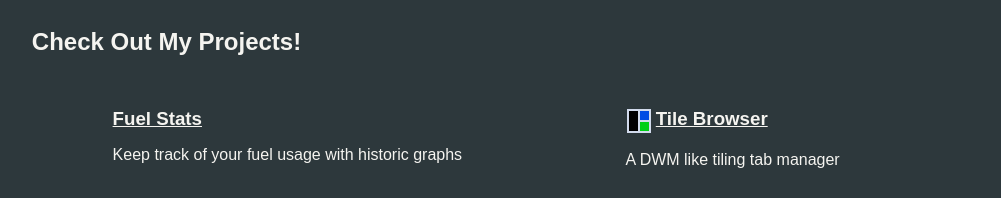
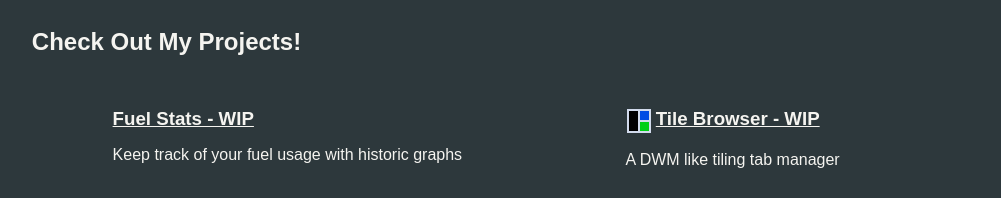
Before and after one commit to lukeo102/PersonalSite, a plain HTML site: page www/index.html in a window 1280 px wide. Shown: the top 198 px of the page, without its empty margins (71-1072 px from the left). Drawn offline with Linux system fonts and the light colour scheme.

Commit message:
Update index.html
make things WIP

```diff
--- a/www/index.html
+++ b/www/index.html
@@ -16,7 +16,7 @@
                     <a class="flex-column flex-card-large justify-left" href="https://fuel.lukeweb.net">
                         <section class="flex-row justify-left">
 
-                            <h3>Fuel Stats</h3>
+                            <h3>Fuel Stats - WIP</h3>
                         </section>
                     <p>Keep track of your fuel usage with historic graphs</p>
                     </a>
@@ -26,7 +26,7 @@
 
                             <img class="icon" src="images/tiling.svg"/>
 
-                            <h3>Tile Browser</h3>
+                            <h3>Tile Browser - WIP</h3>
                         </section>
                     <p>A DWM like tiling tab manager</p>
                     </a>
```
